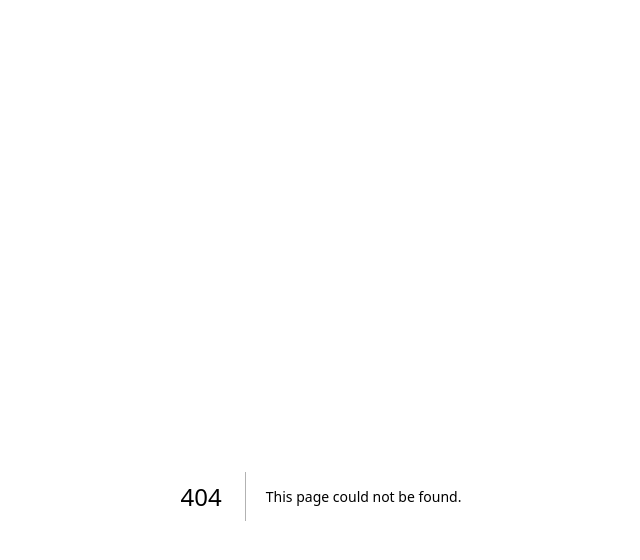
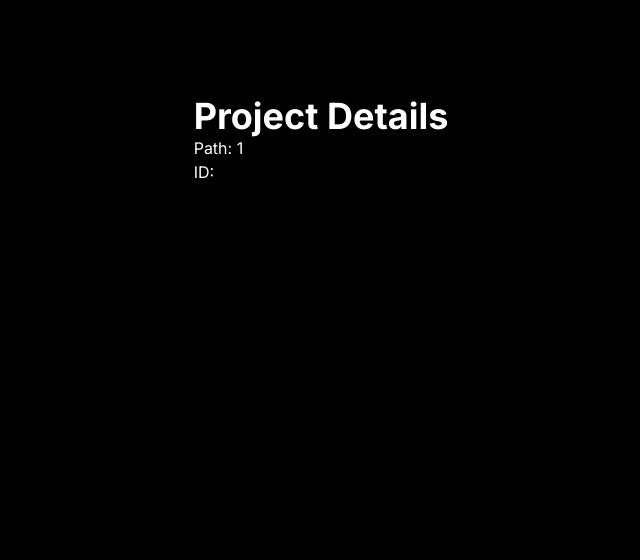
Before and after one commit to i-amare/nextjs-deep-dive, a Next.js app in the folder routing/: page /portfolio/1/details in a window 1280 px wide. Before the commit this address had no page. Shown: the top 560 px of the page, without its empty margins (319-959 px from the left). Built offline with nearby package versions, Linux system fonts and the light colour scheme.

Commit message:
nested route

```diff
--- /dev/null
+++ b/routing/src/app/portfolio/[slug]/details/page.tsx
@@ -0,0 +1,15 @@
+export default function ProjectDetails({
+	params,
+	searchParams,
+}: {
+	params: { slug: string };
+	searchParams: { id: number };
+}) {
+	return (
+		<div>
+			<h1 className='text-4xl font-bold'>Project {searchParams.id} Details</h1>
+			<h2>Path: {params.slug}</h2>
+			<h2>ID: {searchParams.id}</h2>
+		</div>
+	);
+}
```
